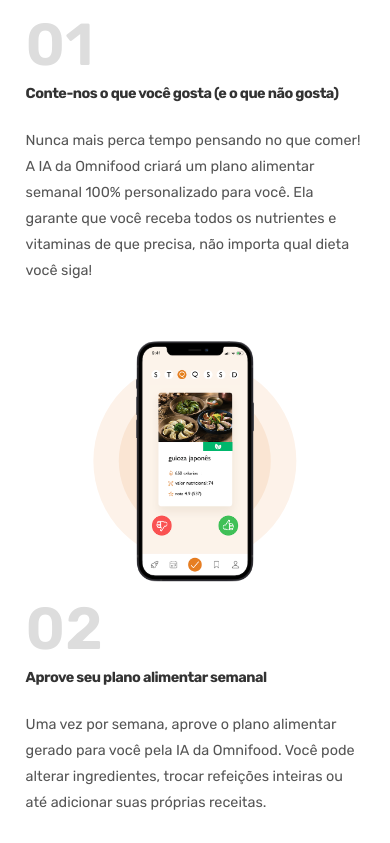
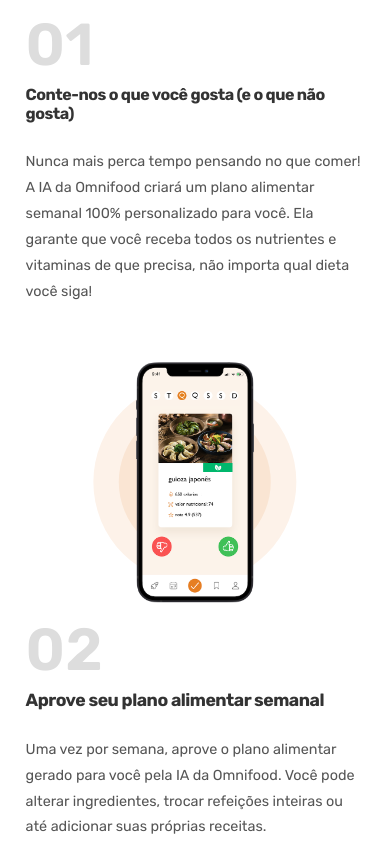
Before and after one commit to TheGoat0301/Restaurante, a plain HTML site: page index.html in a window 390 px wide. Shown: the part 1422-2265 px from the top of the page. Drawn offline with nearby package versions, Linux system fonts and the light colour scheme; some packages are replaced by stand-ins of ours; a script that the page names is missing.

Commit message:
all done

```diff
--- a/css/queries.css
+++ b/css/queries.css
@@ -290,8 +290,8 @@
     font-size: 2rem;
   }
 
-  .cabecalho-terciario {
-    font-size: 1.8rem;
+  .font-size {
+    font-size: 2rem !important;
   }
 
   .secao-hero {
--- a/index.html
+++ b/index.html
@@ -142,7 +142,7 @@
 
           <div class="caixa-de-texto-reserva">
             <p class="passo-numero">01</p>
-            <h3 class="cabecalho-terciario">
+            <h3 class="cabecalho-terciario font-size">
               Conte-nos o que você gosta (e o que não gosta)
             </h3>
             <p class="descricao-reserva">
```
